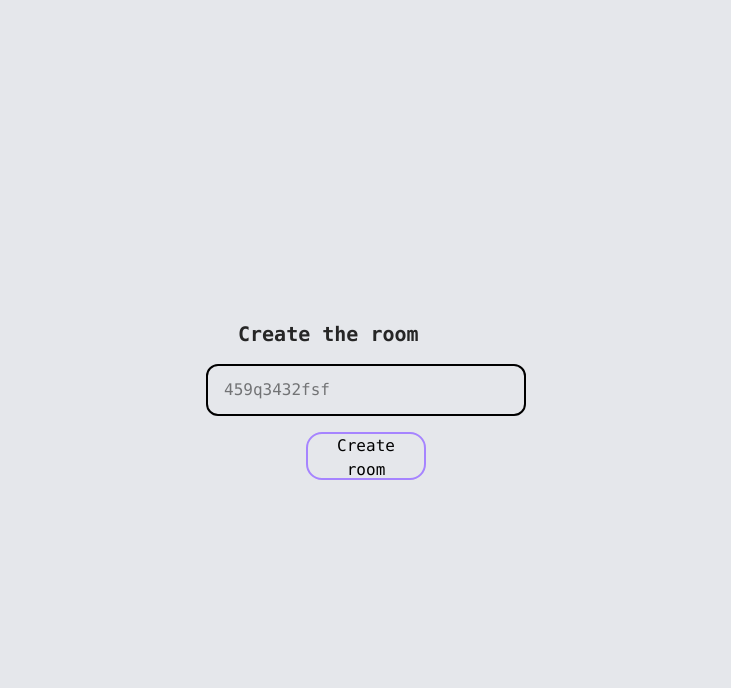
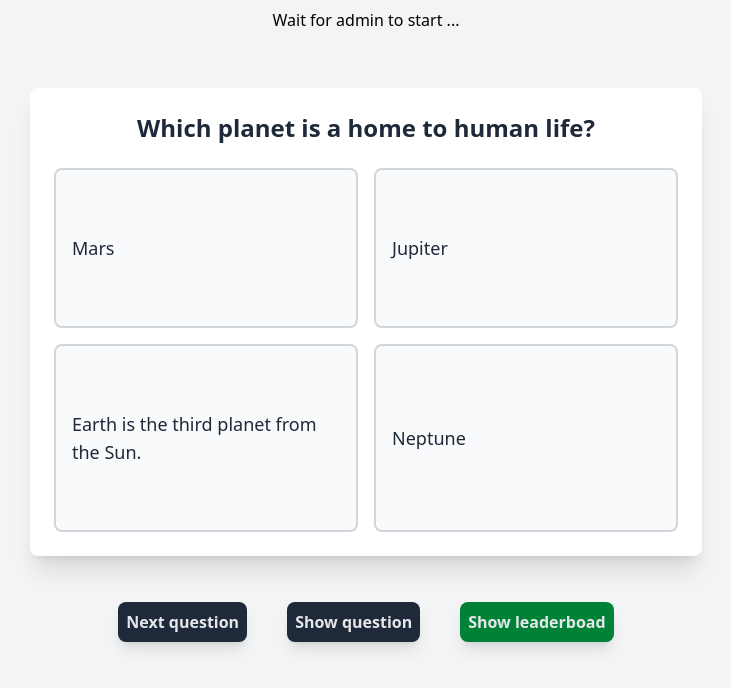
Before and after one commit to sujaycontributer/Realtime-App, a React (Vite) app in the folder client/: page /admin in a window 1280 px wide. Shown: the top 688 px of the page, without its empty margins (274-1005 px from the left). Built offline with nearby package versions, Linux system fonts and the light colour scheme.

Commit message:
Start creating lobby

```diff
--- a/client/src/App.tsx
+++ b/client/src/App.tsx
@@ -2,6 +2,8 @@ import { BrowserRouter, Route, Routes } from "react-router-dom";
 import Lobby from "./components/Lobby";
 import Admin from "./components/Admin";
 import ProblemSet from "./components/ProblemSet";
+import AdminLobby from "./components/AdminLobby";
+import Quiz from "./components/Quiz";
 
 
 
@@ -12,8 +14,9 @@ export default function App() {
       <BrowserRouter>
       <Routes>
         <Route path="/join" element={<Lobby />} />
-        <Route path="/admin" element={<Admin />} />
+        <Route path="/admin" element={<AdminLobby />} />
         <Route path="/problemset" element={<ProblemSet />} />
+        <Route path="/quiz" element={<Quiz/> } />
       </Routes>
       </BrowserRouter>
    </div>
--- a/client/src/components/AdminLobby.tsx
+++ b/client/src/components/AdminLobby.tsx
@@ -1,12 +1,33 @@
-import React from 'react'
+import { useContext, useState } from "react"
+import { quizContext } from "../context/QuizDataProvider"
+import  type {ProblemInterface} from "../types";
+import Quiz from "./Quiz";
 
 function AdminLobby() {
+  const {problems} = useContext(quizContext);
+  const [currentProblem, setCurrentProblem] = useState<ProblemInterface | {}>({});
+
   return (
-    <div className='bg-gray-200 min-h-screen'>
-        <h1>Room Id: 3dam31daqweg</h1>
-        <div>
+    <div className={` bg-gray-100 min-h-screen w-full `}>
+        <h1 className="text-md text-center p-2 ">Wait for admin to start ...</h1>
 
-        </div>
+        <section className="mt-8">
+          <Quiz />
+        </section>
+
+        <section className="flex justify-center items-center gap-10 h-[100px]">
+          <button className="bg-gray-800 font-semibold text-gray-200 p-2 rounded-lg shadow-lg  hover:bg-gray-700">
+            Next question
+          </button>
+
+          <button className="bg-gray-800 font-semibold text-gray-200 shadow-lg p-2 rounded-lg hover:bg-gray-700">
+            Show question
+          </button>
+
+          <button className="bg-green-700 font-semibold text-gray-200 shadow-lg p-2 rounded-lg hover:bg-gray-700">
+            Show leaderboad
+          </button>
+        </section>
     </div>
   )
 }
--- a/client/src/components/Quiz.tsx
+++ b/client/src/components/Quiz.tsx
@@ -20,7 +20,7 @@ export default function Quiz() {
   };
 
   return (
-    <div className="bg-gray-100 min-h-screen p-4 flex items-center justify-center">
+    <div className="bg-gray-100 max-h-screen p-4 flex items-center justify-center">
       <div className="bg-white p-6 rounded-lg shadow-xl w-full max-w-2xl mx-auto">
         <h2 className="text-xl md:text-2xl font-bold text-center text-gray-800 mb-6">Which planet is a home to human life?</h2>
         <QuizOptions
```
Also changed, not shown: client/src/types/index.d.ts (added, +10 -0 lines).
